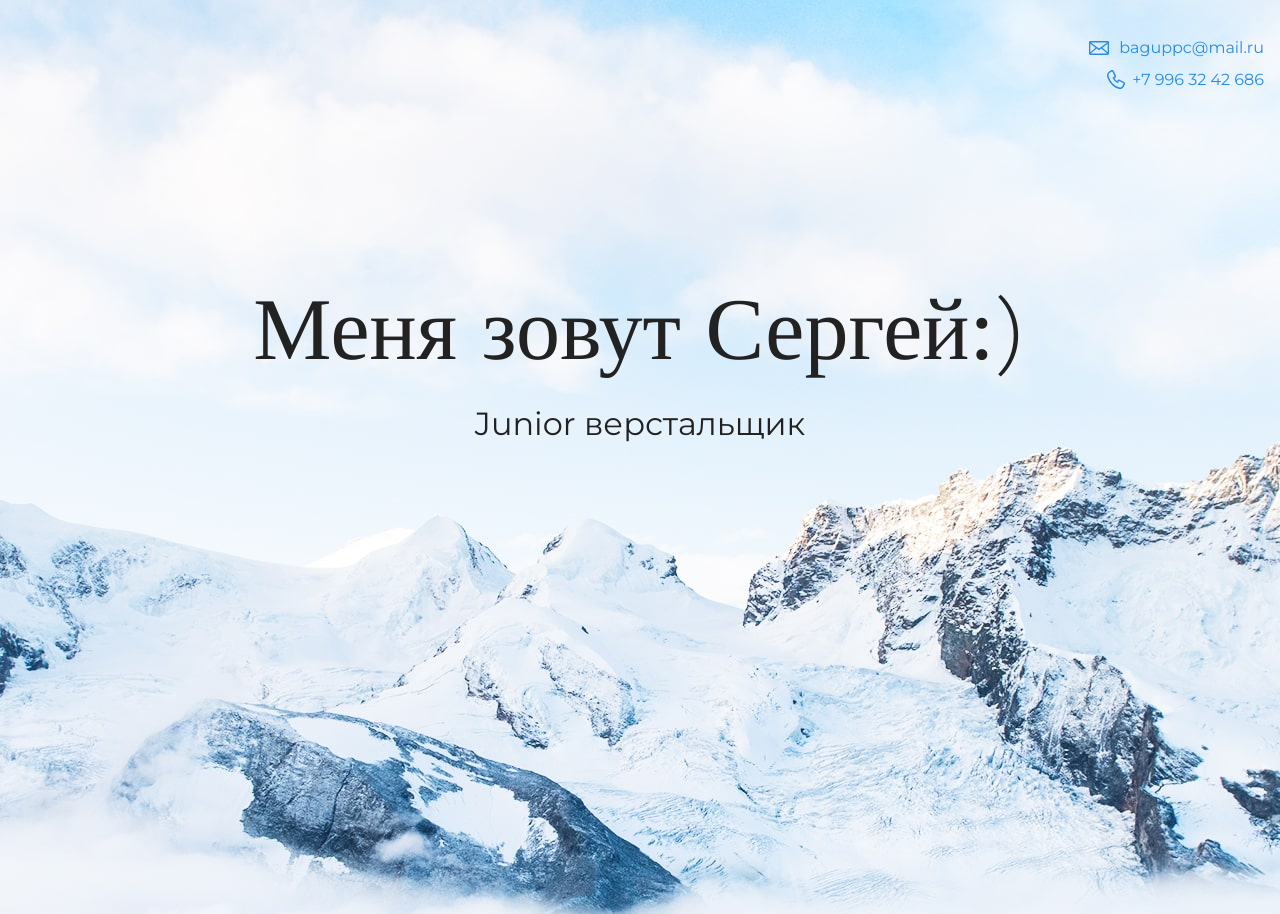
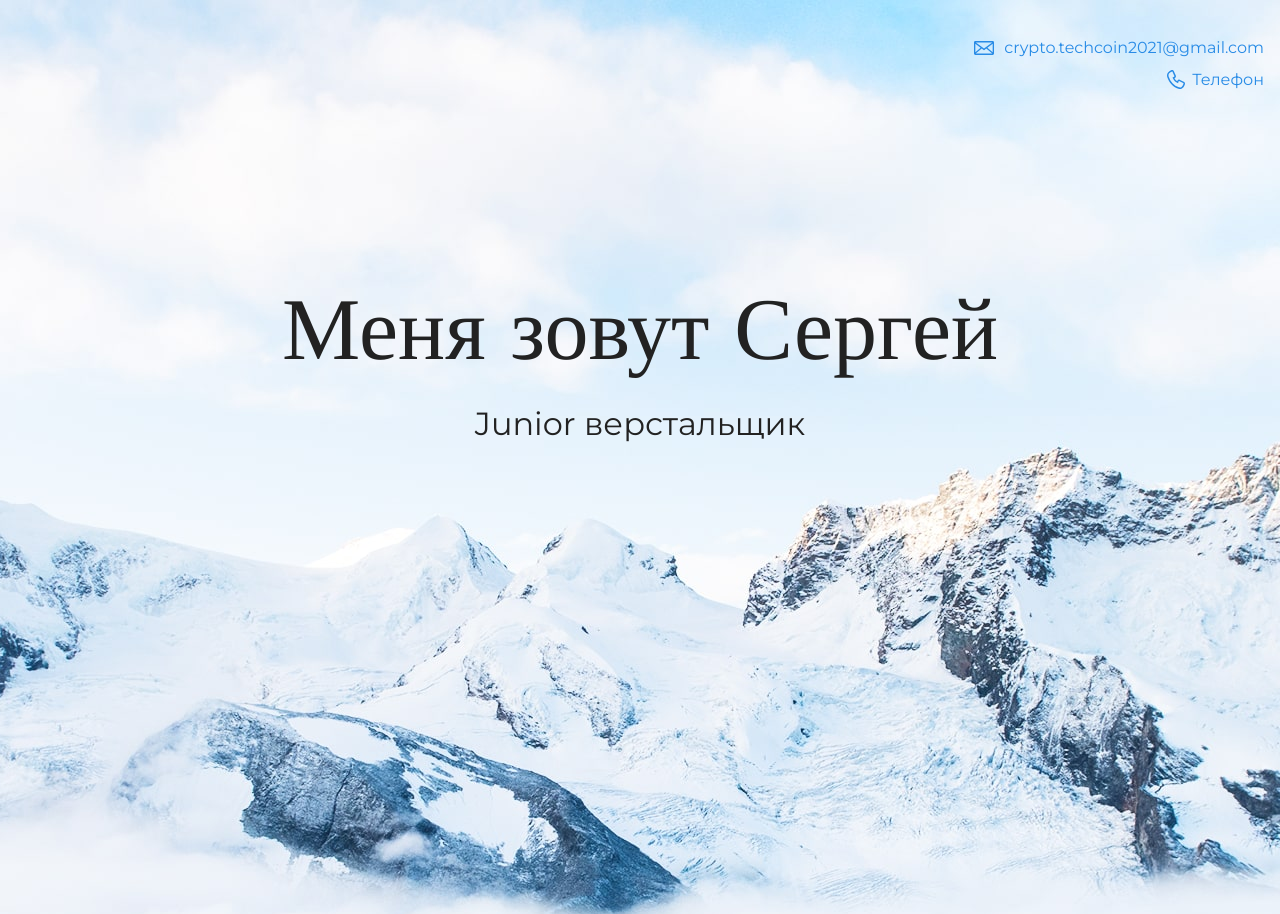
Before and after one commit to SergeySandul/first-site, a plain HTML site: page index.html in a window 1280 px wide. Shown: the top 914 px of the page. Drawn offline with nearby package versions, Linux system fonts and the light colour scheme.

Commit message:
Update file

```diff
--- a/index.html
+++ b/index.html
@@ -11,14 +11,14 @@
   <body>
     <header class="page-header">
       <div class="container">
-          <a class="header-email" href="mailto:baguppc@mail.ru">baguppc@mail.ru</a><br>
-          <a class="header-phone" href="tel:+79963242686">+7 996 32 42 686</a>
+          <a class="header-email" href="mailto:crypto.techcoin2021@gmail.com">crypto.techcoin2021@gmail.com</a><br>
+          <a class="header-phone" href="tel:">Телефон</a>
       </div>
     </header>
 
     <section class="hero-image">
       <div class="container">
-          <h1 class="heading">Меня зовут Сергей:)</h1>
+          <h1 class="heading">Меня зовут Сергей</h1>
           <p>Junior верстальщик</p>
       </div>
     </section>
```
